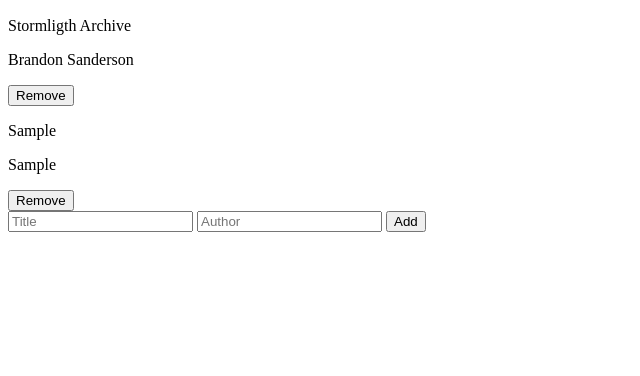
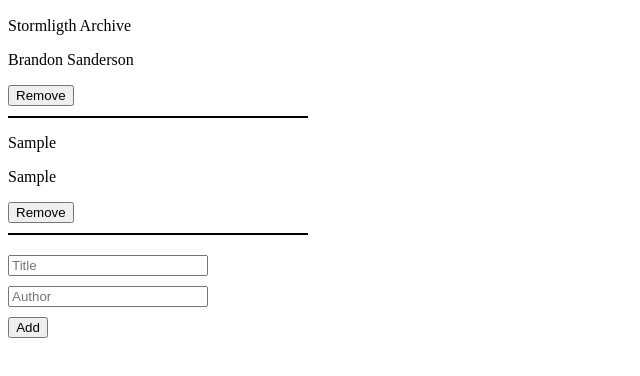
Before and after one commit to IsmaelMastronardi/awesomeBooks, a website: page index.html in a window 1280 px wide. Both pictures are taken after typing "Sample", "Sample" into the empty fields and a click on the button "Add". Shown: the part 50-426 px from the top of the page, without its empty margins (0-640 px from the left). Drawn offline with Linux system fonts and the light colour scheme.

Commit message:
add styles.css -  add border to books

```diff
--- a/books.js
+++ b/books.js
@@ -4,52 +4,50 @@
 const booksDiv = document.querySelector('#booksDiv');
 let books;
 
-if(localStorage.getItem('books')!= null){
-  books = JSON.parse(localStorage.getItem('books'))
-}else {
+if (localStorage.getItem('books') != null) {
+  books = JSON.parse(localStorage.getItem('books'));
+} else {
   books = [{
-    title : "Stormligth Archive",
-    author : "Brandon Sanderson"
-  }]
+    title: 'Stormligth Archive',
+    author: 'Brandon Sanderson',
+  }];
 }
 
-
-
-function book(title, author){
+function Book(title, author) {
   this.title = title;
   this.author = author;
 }
-
-function createBook(){
-  let newBook = new book(titleInput.value,authorInput.value);
-  books.push(newBook);
-  display(newBook);
-  titleInput.value = "";
-  authorInput.value = "";
+function updateStorage() {
+  localStorage.setItem('books', JSON.stringify(books));
+}
+function removeBook(bookId, obj) {
+  books.splice(books.indexOf(obj), 1);
+  const bookToRemove = document.querySelector(`#${bookId}`);
+  booksDiv.removeChild(bookToRemove);
   updateStorage();
 }
-function display(obj){
-  let oneBook = document.createElement('div');
-  oneBook.id = "a"+Date.now();
-  let bookId = oneBook.id;
-  let buttonId = "a"+Date.now();
+function display(obj) {
+  const oneBook = document.createElement('div');
+  oneBook.id = `a${Date.now()}`;
+  const bookId = oneBook.id;
+  const buttonId = `a${Date.now()}`;
   oneBook.innerHTML = `
   <p>${obj.title}</p>
   <p>${obj.author}</p>
   <button id="${buttonId}">Remove</button>
+  <div class="removeBtnBorder"></div>
   `;
   booksDiv.appendChild(oneBook);
-  let removeBtn = document.querySelector('#'+buttonId);
-  removeBtn.addEventListener('click',(evt) =>{evt.stopPropagation();removeBook(bookId,obj);} );
+  const removeBtn = document.querySelector(`#${buttonId}`);
+  removeBtn.addEventListener('click', (evt) => { evt.stopPropagation(); removeBook(bookId, obj); });
 }
-function removeBook(bookId,obj){
-  books.splice(books.indexOf(obj),1)
-  const bookToRemove = document.querySelector('#'+bookId)
-  booksDiv.removeChild(bookToRemove);
+function createBook() {
+  const newBook = new Book(titleInput.value, authorInput.value);
+  books.push(newBook);
+  display(newBook);
+  titleInput.value = '';
+  authorInput.value = '';
   updateStorage();
 }
-function updateStorage(){
-  localStorage.setItem('books', JSON.stringify(books));
-}
-window.onload = books.forEach(display)
-addBtn.addEventListener('click',createBook);
+window.onload = books.forEach(display);
+addBtn.addEventListener('click', createBook);
--- a/index.html
+++ b/index.html
@@ -4,17 +4,19 @@
   <meta charset="UTF-8">
   <meta name="viewport" content="width=device-width, initial-scale=1.0">
   <title>Document</title>
+  <link rel="stylesheet" href="./styles.css">
 </head>
 <body>
   <main>
     <section class="bookSection">
       <h1>Awesome books</h1>
       <div class="allBooks" id="booksDiv">
-
       </div>
-      <input placeholder="Title" type="text" id="title">
-      <input placeholder="Author" type="text" id="author">
-      <button id="addButton">Add</button>
+      <div class="bookAdder">
+        <input placeholder="Title" type="text" id="title">
+        <input placeholder="Author" type="text" id="author">
+        <button id="addButton" class="addBtn">Add</button>
+      </div>
     </section>
   </main>
   <script src="./books.js"></script>
--- /dev/null
+++ b/styles.css
@@ -0,0 +1,18 @@
+.bookAdder {
+  display: flex;
+  flex-direction: column;
+  width: 200px;
+  gap: 10px;
+  margin-top: 20px;
+}
+
+.addBtn {
+  width: 40px;
+}
+
+.removeBtnBorder {
+  width: 300px;
+  height: 2px;
+  background-color: black;
+  margin-top: 10px;
+}
```
